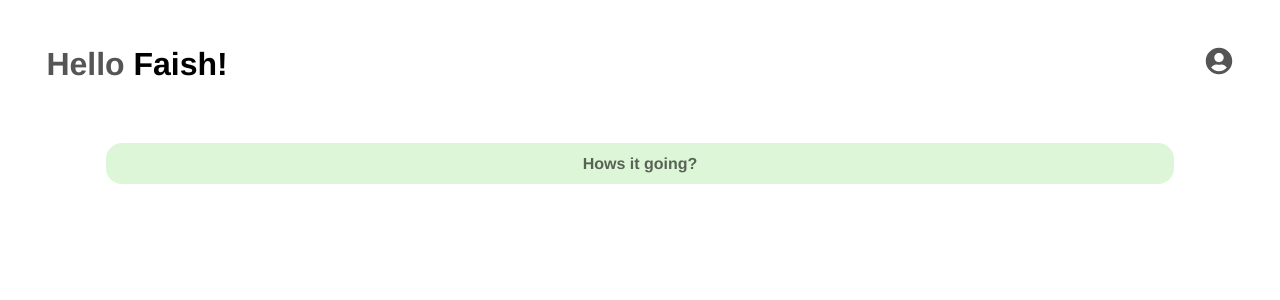
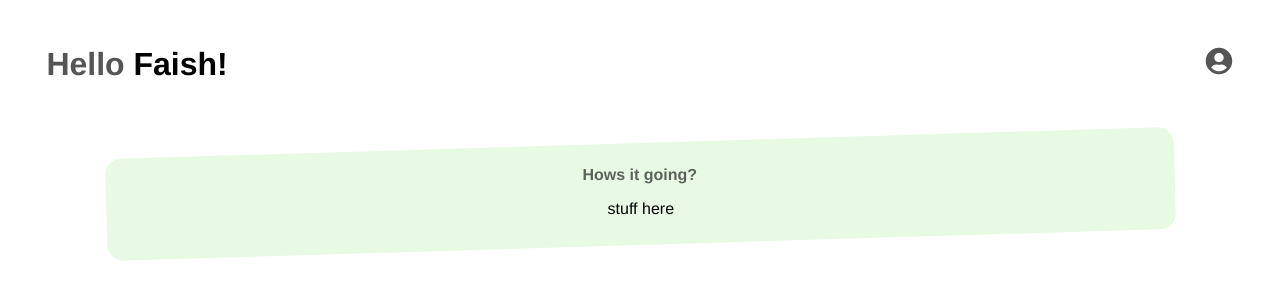
Before and after one commit to Danish-H/open-health-tracker, a React (Create React App) app: page / in a window 1280 px wide. Shown: the top 300 px of the page. Built offline with nearby package versions, Linux system fonts and the light colour scheme.

Commit message:
progress

```diff
--- a/src/App.js
+++ b/src/App.js
@@ -5,12 +5,12 @@
     return (
         <div id="root">
         <div id="header">
-          <h1><span class="gray" alt="profile">Hello</span> Faish!</h1>
-          <img id="profile" src="profile.svg"></img>
-          <Card color="#DDF6D7" title="Hows it going?">
-            <p>stuff here</p>
-          </Card>
+          <h1><span class="gray">Hello</span> Faish!</h1>
+          <img id="profile" src="profile.svg" alt="profile"></img>
         </div>
+        <Card color="#e9fae4" title="Hows it going?">
+          <p>stuff here</p>
+        </Card>
       </div>
     );
   }
--- a/src/Components/card.css
+++ b/src/Components/card.css
@@ -3,8 +3,26 @@
     padding: 1%;
     margin: 5%;
     text-align: center;
+    transform: rotate(-1.73deg);
+}
+.card * {
+    transform: rotate(1.73deg);
 }
 .card h1 {
     opacity: 60%;
     font-size: medium;
 }
+.card::before {
+    transform: rotate(2.26deg);
+    background-color: #DDF6D7;
+    display: block;
+    position: absolute;
+    top: 0;
+    bottom: 0;
+    left: 0;
+    right: 0;
+    z-index: -1;
+    border-radius: 16px;
+    opacity: 42%;
+    box-shadow: black;
+}
--- a/src/Components/card.js
+++ b/src/Components/card.js
@@ -4,9 +4,10 @@ import './card.css'
 export default class Card extends Component {
     render() {
         return (
-            <div style={{backgroundColor: this.props.color}} className="card">
-                <h1>{this.props.title}</h1>
-            </div>
+        <div style={{backgroundColor: this.props.color}} className="card">
+            <h1>{this.props.title}</h1>
+            {this.props.children}
+        </div>
         )
     }
 }
```
